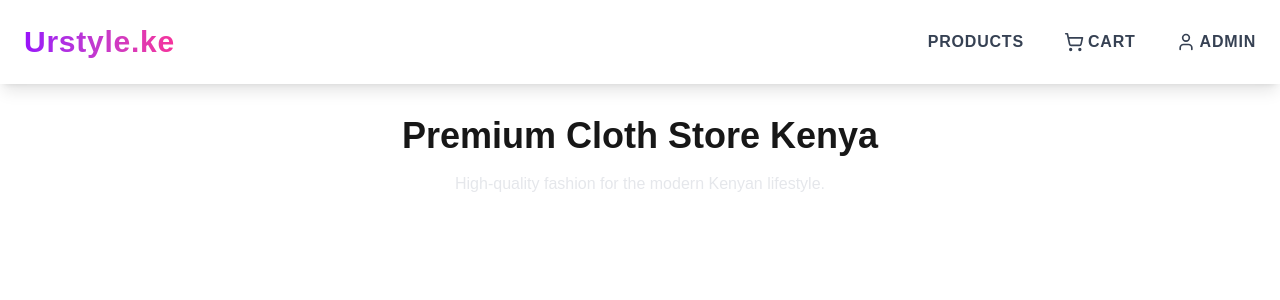
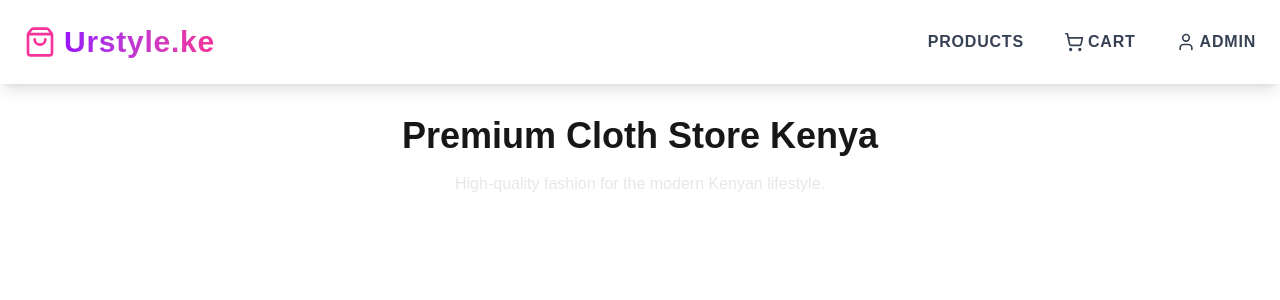
Before and after one commit to Griffinsshem/urstyle.ke, a Next.js app: page / in a window 1280 px wide. Shown: the top 300 px of the page. Built offline with nearby package versions, Linux system fonts and the light colour scheme.

Commit message:
fix: make logo icon visible by separating it from gradient text and apply distinct color for premium look

```diff
--- a/src/components/Header.js
+++ b/src/components/Header.js
@@ -1,7 +1,7 @@
 "use client";
 import Link from 'next/link';
 import { useState } from 'react';
-import { Menu, X, ShoppingCart, User } from 'lucide-react';
+import { Menu, X, ShoppingBag, ShoppingCart, User } from 'lucide-react';
 
 export default function Header() {
   const [menuOpen, setMenuOpen] = useState(false);
@@ -10,11 +10,13 @@ export default function Header() {
     <header className="bg-white shadow-lg sticky top-0 z-50 transition-shadow duration-300">
       <div className="max-w-7xl mx-auto flex justify-between items-center p-4 md:p-6">
         {/* Brand */}
-        <Link
-          href="/"
-          className="text-3xl font-extrabold bg-gradient-to-r from-purple-600 to-pink-500 bg-clip-text text-transparent tracking-wide hover:scale-105 transition-transform"
-        >
-          Urstyle.ke
+        <Link href="/" className="flex items-center gap-2 hover:scale-105 transition-transform">
+          {/* Icon with solid gradient */}
+          <ShoppingBag className="w-8 h-8 text-pink-500" />
+          {/* Gradient text for brand */}
+          <span className="text-3xl font-extrabold bg-gradient-to-r from-purple-600 to-pink-500 bg-clip-text text-transparent tracking-wide">
+            Urstyle.ke
+          </span>
         </Link>
 
         {/* Desktop Navigation */}
```
